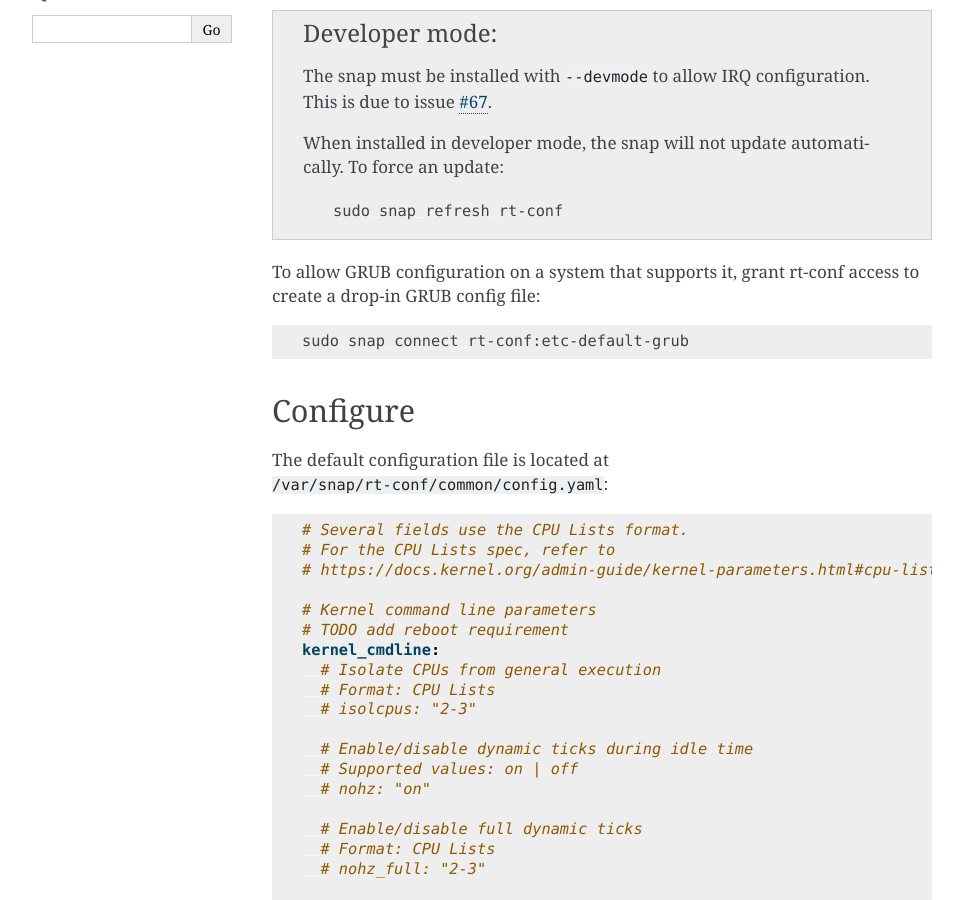
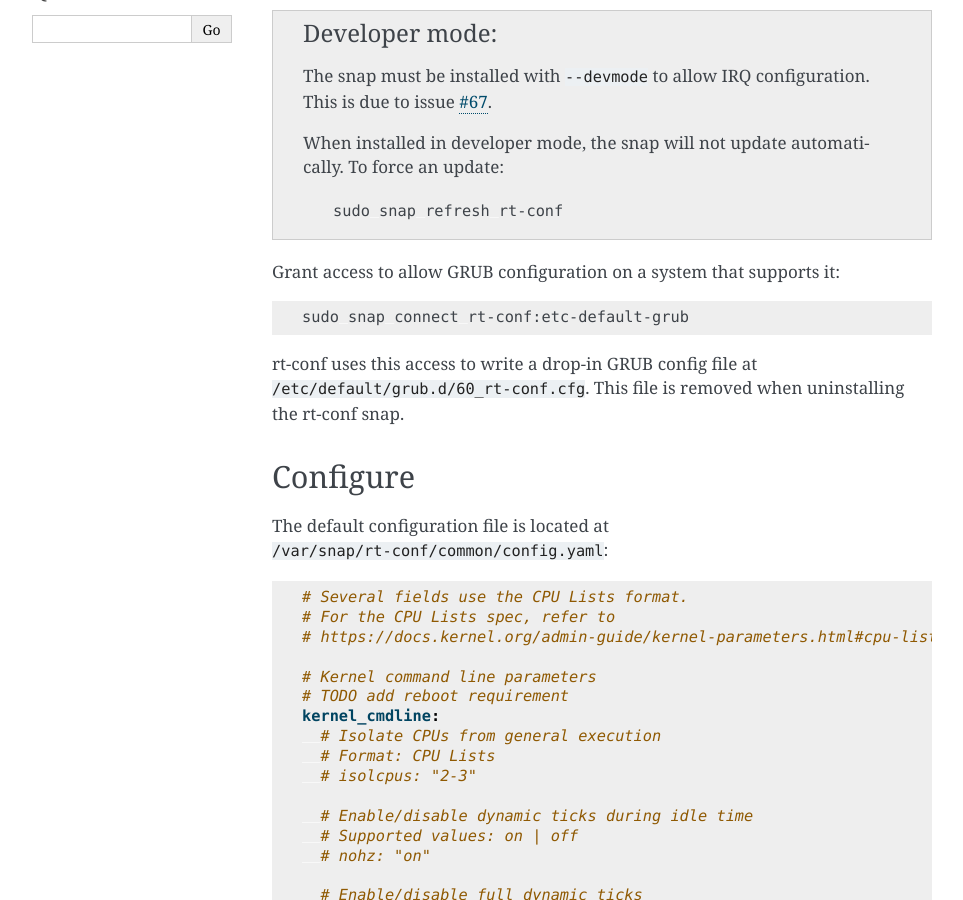
Before and after one commit to canonical/real-time-ubuntu-docs, a Sphinx documentation site: the page built from docs/how-to/rt-conf-cli.md, in a window 1280 px wide and 900 px high, scrolled down 380 px. Shown: the whole window, without its empty margins (148-1111 px from the left). Built offline with Sphinx 7.4.7, drawn with Linux system fonts in a browser that asks for light colours.

Commit message:
Simplify sentence
Signed-off-by: Farshid Tavakolizadeh <farshid.tavakolizadeh@canonical.com>

`````diff
--- a/docs/how-to/rt-conf-cli.md
+++ b/docs/how-to/rt-conf-cli.md
@@ -23,10 +23,12 @@
 ```
 ````
 
-To allow GRUB configuration on a system that supports it, grant rt-conf access to create a drop-in GRUB config file:
+Grant access to allow GRUB configuration on a system that supports it:
 ```shell
 sudo snap connect rt-conf:etc-default-grub
 ```
+rt-conf uses this access to write a drop-in GRUB config file at `/etc/default/grub.d/60_rt-conf.cfg`.
+This file is removed when uninstalling the rt-conf snap.
 
 ## Configure
 
`````
